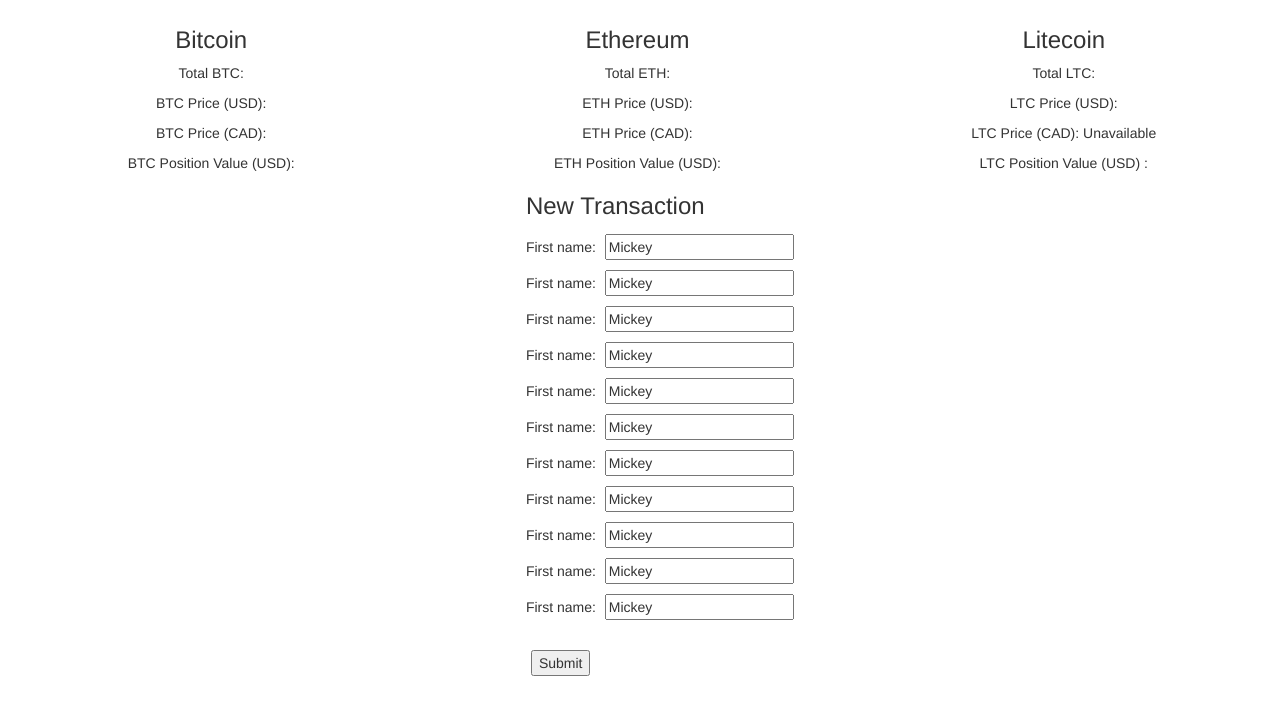
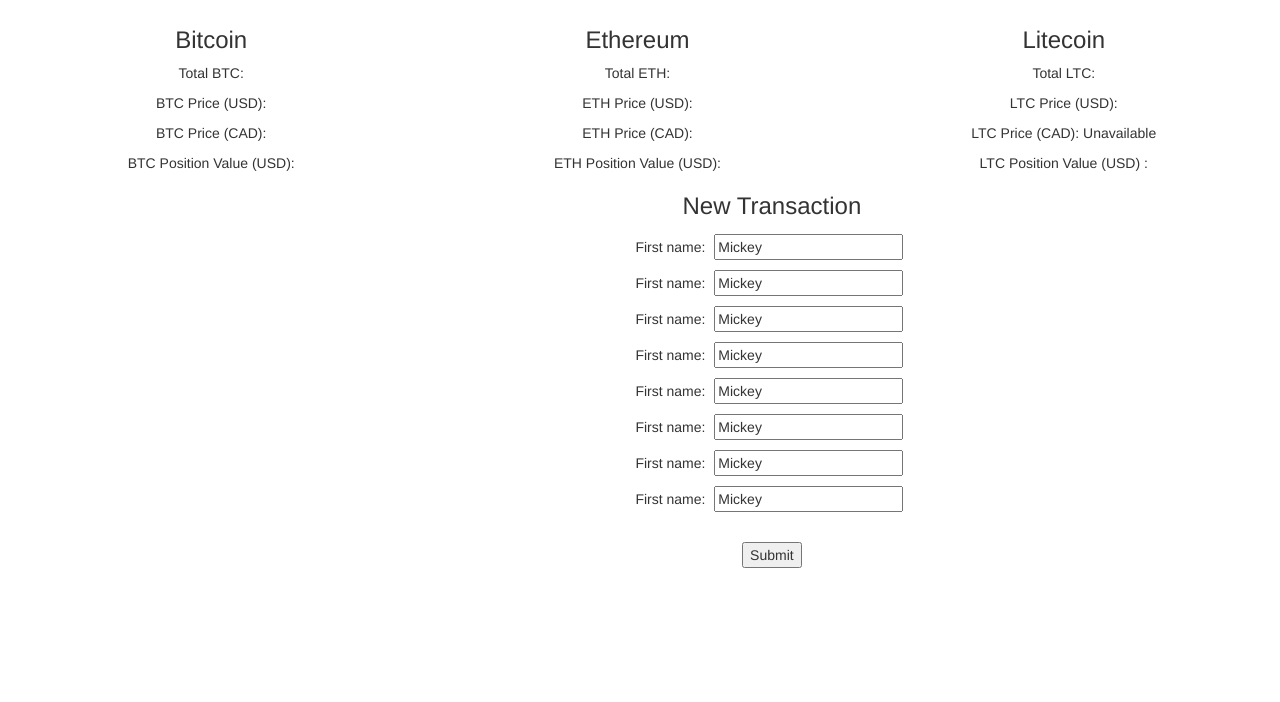
Before and after one commit to rohanbhatia/CryptoPortfolioApp, a website: page index.html in a window 1280 px wide. Shown: the part 98-800 px from the top of the page. Drawn offline with nearby package versions, Linux system fonts and the light colour scheme; no server answers.

Commit message:
new transaction form

```diff
--- a/index.html
+++ b/index.html
@@ -60,9 +60,6 @@
 			First name: <input type="text" name="firstname" value="Mickey"><br>
 			First name: <input type="text" name="firstname" value="Mickey"><br>
 			First name: <input type="text" name="firstname" value="Mickey"><br>
-			First name: <input type="text" name="firstname" value="Mickey"><br>
-			First name: <input type="text" name="firstname" value="Mickey"><br>
-			First name: <input type="text" name="firstname" value="Mickey"><br>
 			First name: <input type="text" name="firstname" value="Mickey"><br><br>
 			<input type="submit" value="Submit">
 	  </form>
--- a/scripts.js
+++ b/scripts.js
@@ -155,7 +155,7 @@
 	        type: 'pie'
 	    },
 	    title: {
-	        text: 'Holdings By Percentage'
+	        text: ''
 	    },
 	    tooltip: {
 	        pointFormat: '{series.name}: <b>{point.percentage:.1f}%</b>'
--- a/styles.css
+++ b/styles.css
@@ -33,6 +33,7 @@
 #form {
 	display:inline-block;
 	width:40%;
+	text-align: center;
 }
 
 
```
